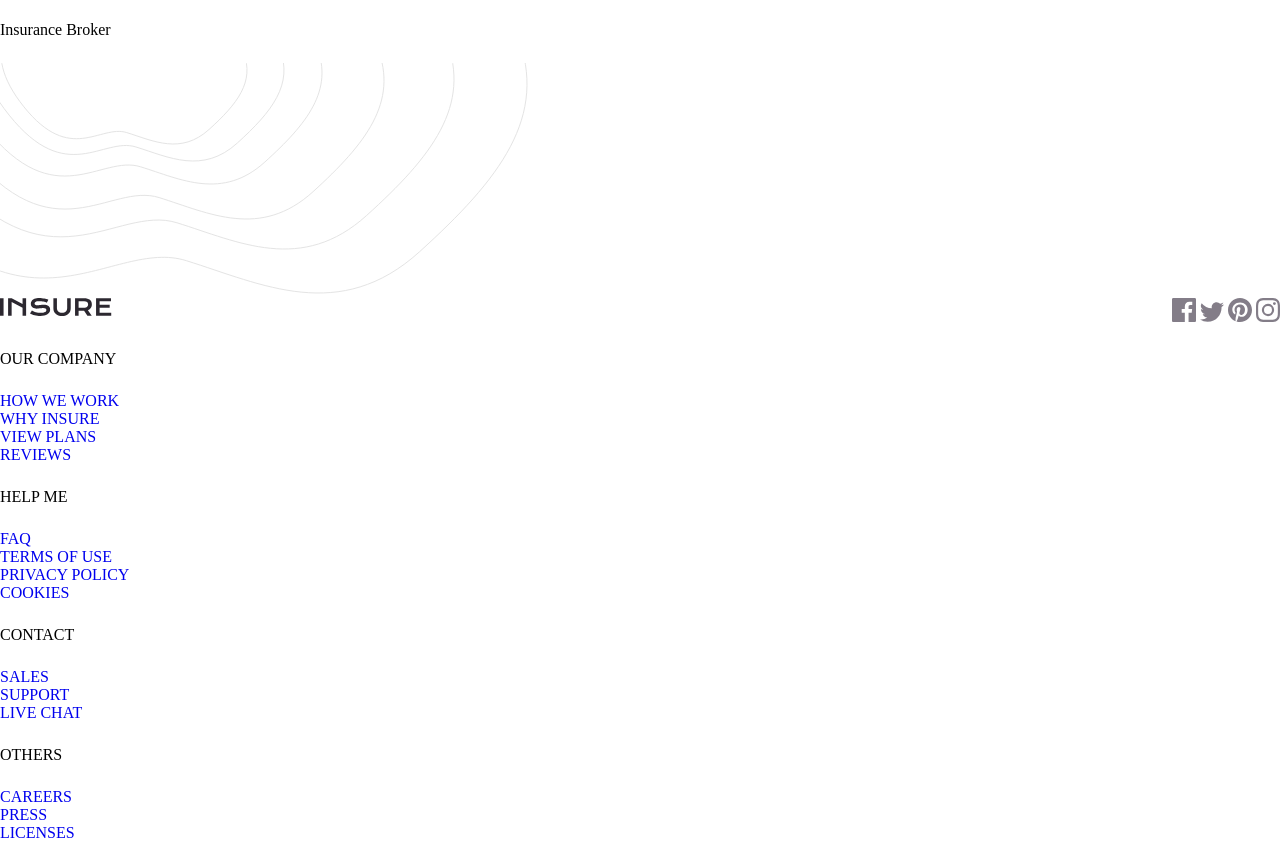
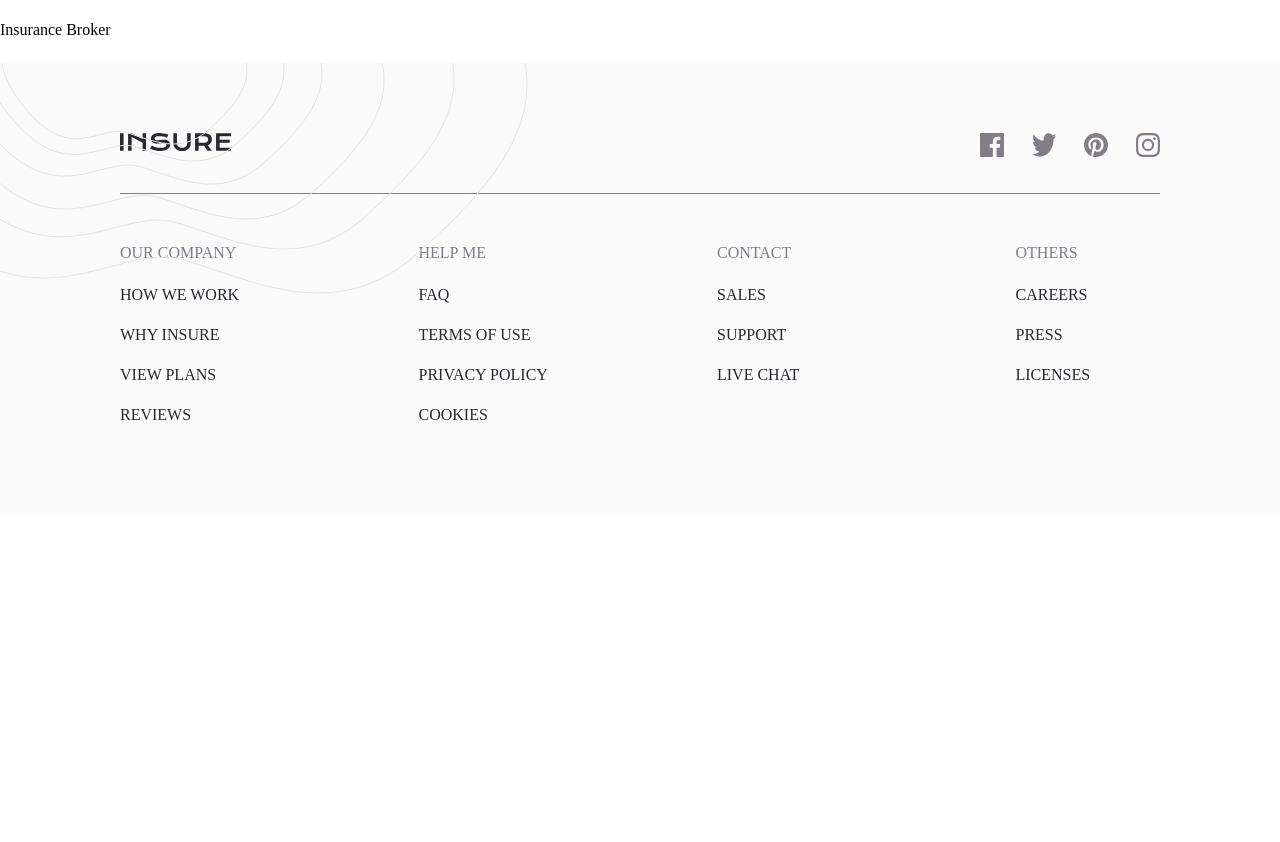
Before and after one commit to Oladiran-Dani3l/landing-page-project, a plain HTML site: page index.html in a window 1280 px wide. Shown: the part 4147-4989 px from the top of the page. After the commit the page ends 4663 px from the top, so only its background shows below. Drawn offline with Linux system fonts and the light colour scheme.

Commit message:
Styling of footer

```diff
--- a/css/style.css
+++ b/css/style.css
@@ -155,3 +155,43 @@ h3 {
     top: 0;
     right: 0%;
 }
+
+.footer {
+    padding: 70px var(--pd-x);
+    background-color: var(--light-grey);
+    color: var(--light-violet);
+}
+
+.footer-nav-section {
+    padding-bottom: 36px;
+    border-bottom: 1px solid var(--light-violet);
+}
+
+.footer-pattern {
+    top: 0%;
+    left: 0%;
+}
+
+.footer-guide {
+    padding-top: 50px;
+    display: grid;
+    grid-template-columns: 1fr 1fr 1fr 1fr;
+    gap: 154px;
+}
+
+.footer-guide p {
+    margin-top: 0;
+}
+
+.footer-link {
+    margin-bottom: 22px;
+    list-style: none;
+}
+
+.footer-link a {
+    color: var(--dark-violet);
+}
+
+.footer-link a:hover {
+    text-decoration: underline;
+}
--- a/index.html
+++ b/index.html
@@ -193,8 +193,8 @@
             </div>
         </section>
     </main>
-    <footer>
-        <picture>
+    <footer class="container footer">
+        <picture class="bg-pattern footer-pattern">
             <source media="(min-width: 1200px)" srcset="images/bg-pattern-footer-desktop.svg" type="svg+xml">
 
             <source media="(min-width: 800px)" srcset="images/bg-pattern-footer-desktop.svg" type="svg+xml">
@@ -204,51 +204,51 @@
             <img src="images/bg-pattern-footer-desktop.svg" alt="bg pattern footer">
         </picture>
 
-        <section  class="nav-section">
+        <section class="nav-section footer-nav-section">
             <a href="index.html"><img src="images/logo.svg" alt="Insure logo"></a>
-            <nav>
-               <a href="#"></a><img src="images/icon-facebook.svg" alt="Insure facebook">
-               <a href="#"></a><img src="images/icon-twitter.svg" alt="Insure twitter ">
-               <a href="#"></a><img src="images/icon-pinterest.svg" alt="Insure pinterest">
-               <a href="#"></a><img src="images/icon-instagram.svg" alt="Insure instagram">
+            <nav class="nav-section">
+               <a href="#" class="link"></a><img src="images/icon-facebook.svg" alt="Insure facebook">
+               <a href="#" class="link"></a><img src="images/icon-twitter.svg" alt="Insure twitter ">
+               <a href="#" class="link"></a><img src="images/icon-pinterest.svg" alt="Insure pinterest">
+               <a href="#" class="link"></a><img src="images/icon-instagram.svg" alt="Insure instagram">
             </nav>
         </section>
-        <section>
+        <section class="footer-guide">
             <div>
                 <p>OUR COMPANY</p>
                 <ul>
-                    <li><a href="#">HOW WE WORK</a></li>
-                    <li><a href="#">WHY INSURE</a></li>
-                    <li><a href="#">VIEW PLANS</a></li>
-                    <li><a href="#">REVIEWS</a></li>
+                    <li class="footer-link"><a href="#" >HOW WE WORK</a></li>
+                    <li class="footer-link"><a href="#" >WHY INSURE</a></li>
+                    <li class="footer-link"><a href="#" >VIEW PLANS</a></li>
+                    <li class="footer-link"><a href="#" >REVIEWS</a></li>
                 </ul>
             </div>
 
             <div>
                 <p>HELP ME</p>
                 <ul>
-                    <li><a href="#">FAQ</a></li>
-                    <li><a href="#">TERMS OF USE</a></li>
-                    <li><a href="#">PRIVACY POLICY</a></li>
-                    <li><a href="#">COOKIES</a></li>
+                    <li class="footer-link"><a href="#" >FAQ</a></li>
+                    <li class="footer-link"><a href="#" >TERMS OF USE</a></li>
+                    <li class="footer-link"><a href="#" >PRIVACY POLICY</a></li>
+                    <li class="footer-link"><a href="#" >COOKIES</a></li>
                 </ul>
             </div>
 
             <div>
                 <p>CONTACT</p>
                 <ul>
-                    <li><a href="#">SALES</a></li>
-                    <li><a href="#">SUPPORT</a></li>
-                    <li><a href="#">LIVE CHAT</a></li>
+                    <li class="footer-link"><a href="#" >SALES</a></li>
+                    <li class="footer-link"><a href="#" >SUPPORT</a></li>
+                    <li class="footer-link"><a href="#" >LIVE CHAT</a></li>
                 </ul>
             </div>
 
             <div>
                 <p>OTHERS</p>
                 <ul>
-                    <li><a href="#">CAREERS</a></li>
-                    <li><a href="#">PRESS</a></li>
-                    <li><a href="#">LICENSES</a></li>
+                    <li class="footer-link"><a href="#" >CAREERS</a></li>
+                    <li class="footer-link"><a href="#" >PRESS</a></li>
+                    <li class="footer-link"><a href="#" >LICENSES</a></li>
                 </ul>
             </div>
         </section>
```
